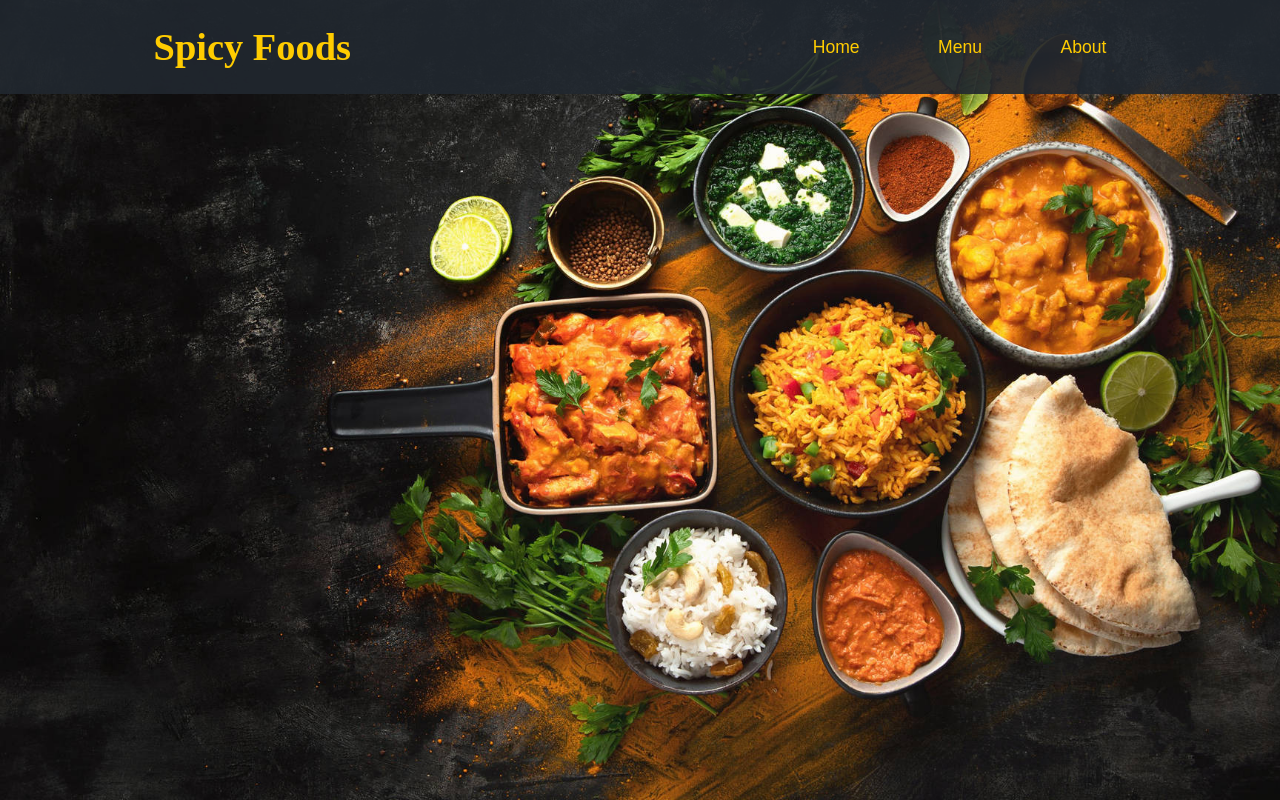
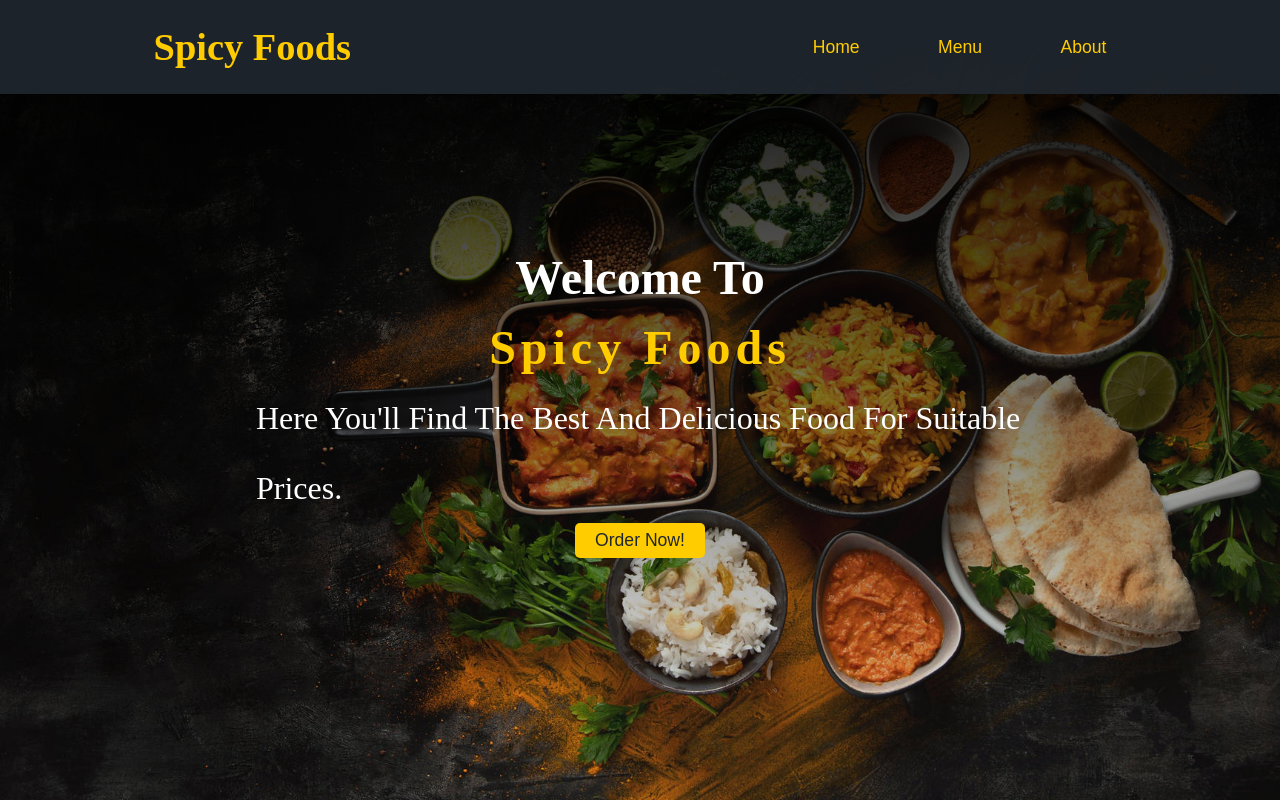
Before and after one commit to HammadAli132/Odin-Restaurant-Page, a website built with webpack: page src/index.html in a window 1280 px wide. Built offline with nearby package versions, Linux system fonts and the light colour scheme.

Commit message:
Done with hero section

```diff
--- a/src/index.html
+++ b/src/index.html
@@ -6,8 +6,13 @@
     <title>Home | Odin Restaurant Page</title>
 </head>
 <body>
-    <header></header>
-    <main></main>
-    <footer></footer>
+    <!-- <main>
+        <section id="hero">
+            <h2>Welcome To</h2>
+            <h1 id="site-name-main">Spicy Foods</h1>
+            <p>Here You'll Find The Best And Delicious Food For Suitable Prices.</p>
+            <button class="btn">Order Now!</button>
+        </section>
+    </main> -->
 </body>
 </html>
--- a/src/js/header.js
+++ b/src/js/header.js
@@ -1,5 +1,5 @@
 function loadHeader() {
-    const header = document.querySelector('header');
+    const header = document.createElement('header');
     const nav = document.createElement('nav');
     const btnNames = ['Home', 'Menu', 'About'];
     btnNames.forEach(btn => {
--- /dev/null
+++ b/src/js/heroSection.js
@@ -0,0 +1,22 @@
+function loadHeroSection() {
+    const heroSection = document.createElement('section');
+    heroSection.id = 'hero';
+    const welcome = document.createElement('h2');
+    welcome.innerText = 'Welcome To';
+    const siteName = document.createElement('h1');
+    siteName.innerText = 'Spicy Foods';
+    siteName.id = 'site-name-main';
+    const desc = document.createElement('p');
+    desc.innerText = "Here You'll Find The Best And Delicious Food For Suitable Prices.";
+    const btn = document.createElement('button');
+    btn.classList.add('btn');
+    btn.innerText = 'Order Now!';
+    heroSection.appendChild(welcome);
+    heroSection.appendChild(siteName);
+    heroSection.appendChild(desc);
+    heroSection.appendChild(btn);
+
+    return heroSection;
+};
+
+export default loadHeroSection;
--- a/src/js/index.js
+++ b/src/js/index.js
@@ -1,4 +1,6 @@
 import '../style.css';
 import loadHeader from './header';
+import loadMain from './main';
 
 loadHeader();
+loadMain();
--- /dev/null
+++ b/src/js/main.js
@@ -0,0 +1,9 @@
+import loadHeroSection from "./heroSection";
+
+function loadMain() {
+    const main = document.createElement('main');
+    main.appendChild(loadHeroSection());
+    document.body.appendChild(main);
+};
+
+export default loadMain;
--- a/src/style.css
+++ b/src/style.css
@@ -16,7 +16,7 @@ html {
 }
 
 body {
-    background: url(./images/body-bg.jpg) center center/cover no-repeat;
+    min-height: 100%;
 }
 
 header {
@@ -26,8 +26,9 @@ header {
     padding: 25px 8em;
     font-size: 1.2rem;
     background-color: #20272fe7;
-    position: sticky;
+    position: fixed;
     top: 0;
+    width: 100%;
 }
 
 nav {
@@ -35,7 +36,7 @@ nav {
     gap: 2em;
 }
 
-nav > button {
+nav > button, .btn {
     padding: 7px 20px;
     border: none;
     border-radius: 5px;
@@ -45,7 +46,7 @@ nav > button {
     transition: all .3s;
 }
 
-nav > button:hover {
+nav > button:hover, .btn:hover {
     cursor: pointer;
     color: var(--primary-color);
     background-color: var(--hover-color);
@@ -55,3 +56,26 @@ nav > button:hover {
     text-decoration: none;
     color: var(--accent-color);
 }
+
+#hero {
+    background: linear-gradient(0deg, transparent, rgba(0, 0, 0, 1)), url(./images/body-bg.jpg) center center/cover no-repeat;
+    padding: 25px 8em;
+    display: flex;
+    align-items: center;
+    justify-content: center;
+    flex-direction: column;
+    color: white;
+    font-size: 2rem;
+    min-height: 100vh;
+    line-height: 70px;
+}
+
+#site-name-main {
+    color: var(--accent-color);
+    letter-spacing: 5px;
+}
+
+.btn {
+    background-color: var(--accent-color);
+    color: var(--primary-color);
+}
```
